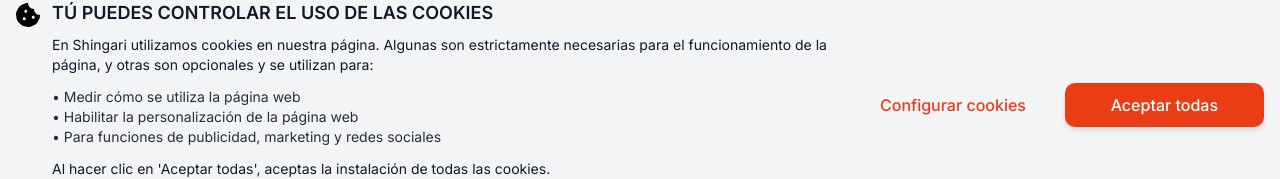
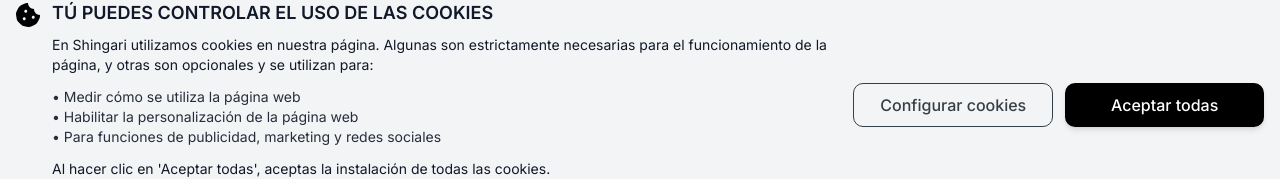
Before and after one commit to futurahaus/shingari, a Next.js app in the folder apps/frontend/: page /auth/verify-email in a window 1280 px wide. Shown: the part 573-752 px from the top of the page. Built offline with nearby package versions, Linux system fonts and the light colour scheme; no server answers.

Commit message:
fix banerr

```diff
--- a/apps/frontend/src/components/ui/FloatingBanner.tsx
+++ b/apps/frontend/src/components/ui/FloatingBanner.tsx
@@ -83,14 +83,14 @@ const CookieBanner: React.FC = () => {
                         <div className="flex flex-row flex-1 gap-3">
                             <Button
                                 onPress={handleConfigCookies}
-                                type="tertiary"
+                                type="secondary"
                                 text={t('cookie_banner.config_cookies')}
                                 testID="cookie-reject-button"
                                 size="md"
                             />
                             <Button
                                 onPress={handleAcceptCookies}
-                                type="primary"
+                                type="primary-admin"
                                 text={t('cookie_banner.accept_button')}
                                 testID="cookie-accept-button"
                                 size="md"
```
